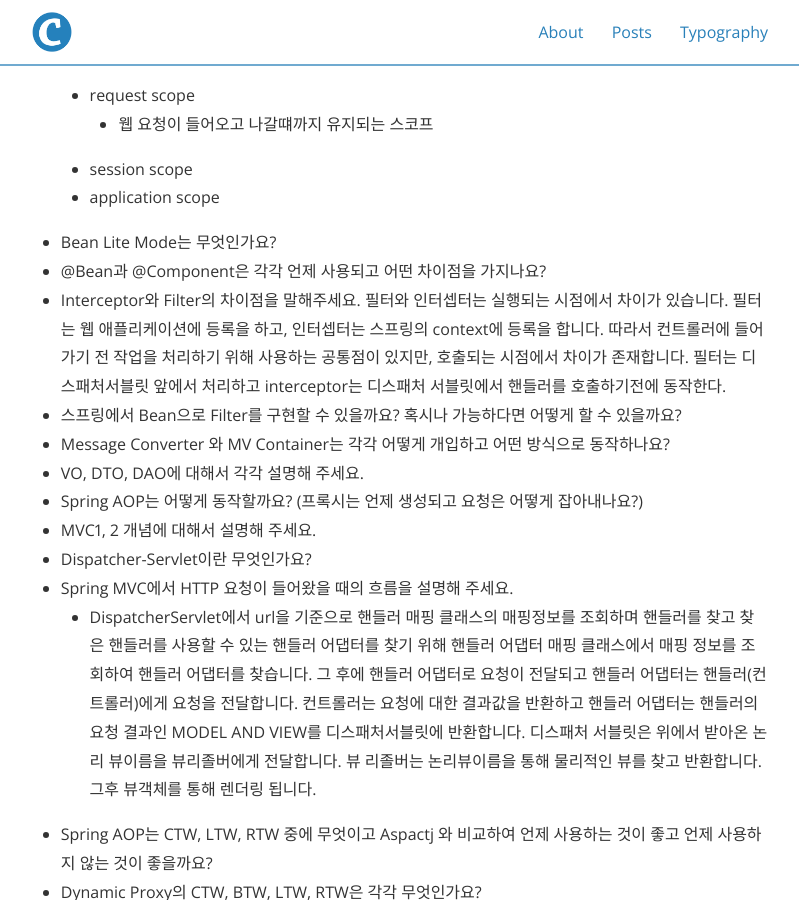
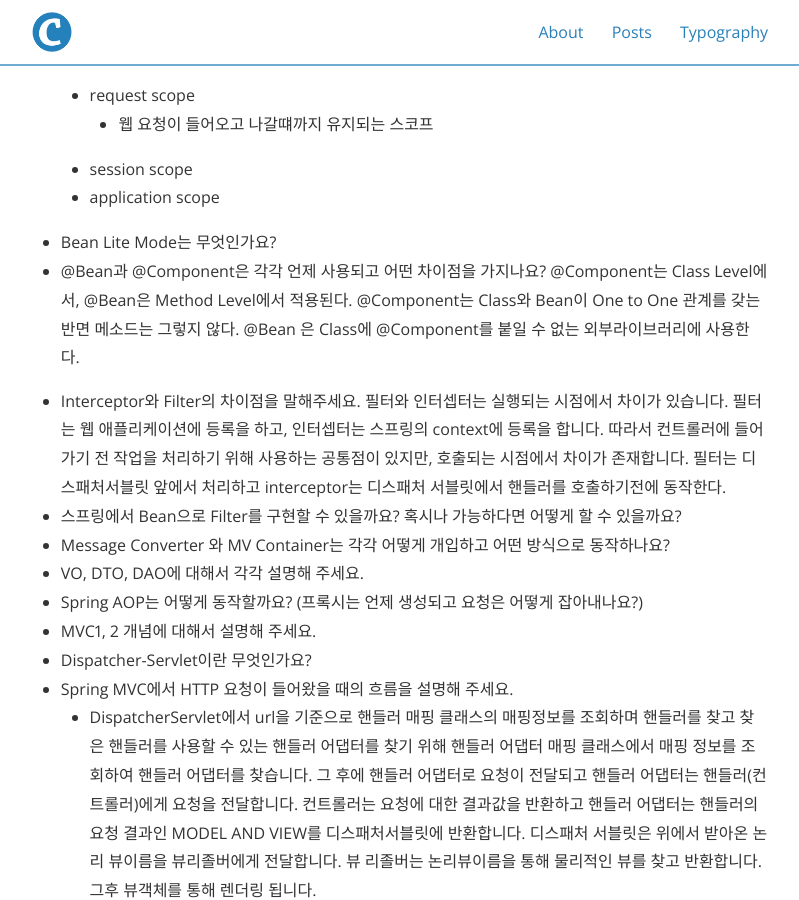
Before and after one commit to mizm/mizm.github.io, a Jekyll site: the page built from _posts/Spring/2021-05-13-dispatcher copy.md, in a window 1280 px wide and 900 px high, scrolled down 2115 px. Shown: the whole window, without its empty margins (240-1039 px from the left). Built offline with Jekyll 4.4.1, drawn with Linux system fonts in a browser that asks for light colours; nearby versions of some CDN libraries; our own code applies the rules of GitHub Pages for plain Markdown files.

Commit message:
면접관련

```diff
--- a/_posts/Spring/2021-05-13-dispatcher copy.md
+++ b/_posts/Spring/2021-05-13-dispatcher copy.md
@@ -56,6 +56,9 @@
     - application scope
 - Bean Lite Mode는 무엇인가요?
 - @Bean과 @Component은 각각 언제 사용되고 어떤 차이점을 가지나요?
+@Component는 Class Level에서, @Bean은 Method Level에서 적용된다. @Component는 Class와 Bean이 One to One 관계를 갖는 반면 메소드는 그렇지 않다.
+@Bean 은 Class에 @Component를 붙일 수 없는 외부라이브러리에 사용한다.
+
 - Interceptor와 Filter의 차이점을 말해주세요.
 필터와 인터셉터는 실행되는 시점에서 차이가 있습니다. 필터는 웹 애플리케이션에 등록을 하고, 인터셉터는 스프링의 context에 등록을 합니다. 따라서 컨트롤러에 들어가기 전 작업을 처리하기 위해 사용하는 공통점이 있지만, 호출되는 시점에서 차이가 존재합니다.
 필터는 디스패처서블릿 앞에서 처리하고 interceptor는 디스패처 서블릿에서 핸들러를 호출하기전에 동작한다.
```
